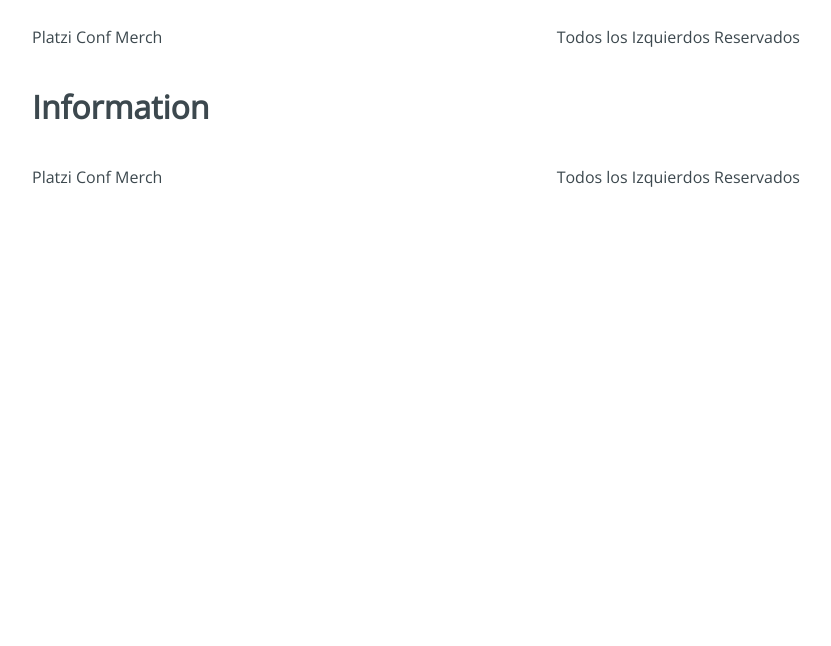
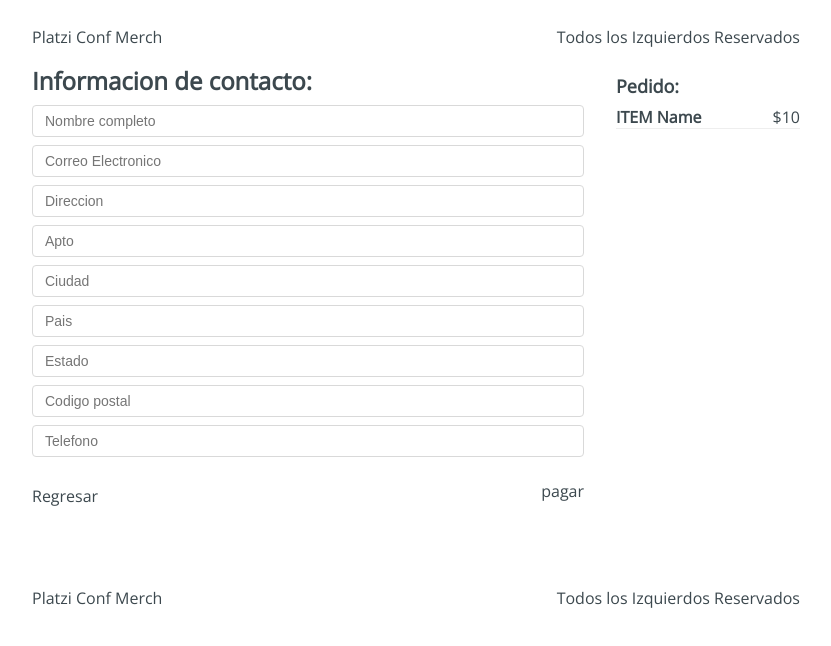
Before and after one commit to lgfh98/platzi-conf-merch-travis-ci, a React app: page /checkout/information in a window 1280 px wide. Shown: the top 646 px of the page, without its empty margins (224-1055 px from the left). Built offline with nearby package versions, Linux system fonts and the light colour scheme.

Commit message:
estilos info user

```diff
--- a/src/containers/Information.jsx
+++ b/src/containers/Information.jsx
@@ -1,7 +1,39 @@
 import React from 'react';
+import '../styles/components/Information.css';
 
-const Information = () => {
-  return <h1>Information</h1>;
-};
-
+const Information = () => (
+  <div className="Information">
+    <div className="Information-content">
+      <div className="Information-head">
+        <h2>Informacion de contacto:</h2>
+      </div>
+      <div className="Information-form">
+        <form action="">
+          <input type="text" placeholder="Nombre completo" name="name" />
+          <input type="text" placeholder="Correo Electronico" name="email" />
+          <input type="text" placeholder="Direccion" name="address" />
+          <input type="text" placeholder="Apto" name="apto" />
+          <input type="text" placeholder="Ciudad" name="city" />
+          <input type="text" placeholder="Pais" name="country" />
+          <input type="text" placeholder="Estado" name="state" />
+          <input type="text" placeholder="Codigo postal" name="cp" />
+          <input type="text" placeholder="Telefono" name="phone" />
+        </form>
+      </div>
+      <div className="Information-buttons">
+        <div className="Information-back">Regresar</div>
+        <div className="Information-next">pagar</div>
+      </div>
+    </div>
+    <div className="Information-sidebar">
+      <h3>Pedido:</h3>
+      <div className="Information-item">
+        <div className="Information-element">
+          <h4>ITEM Name</h4>
+          <span>$10</span>
+        </div>
+      </div>
+    </div>
+  </div>
+);
 export default Information;
```
